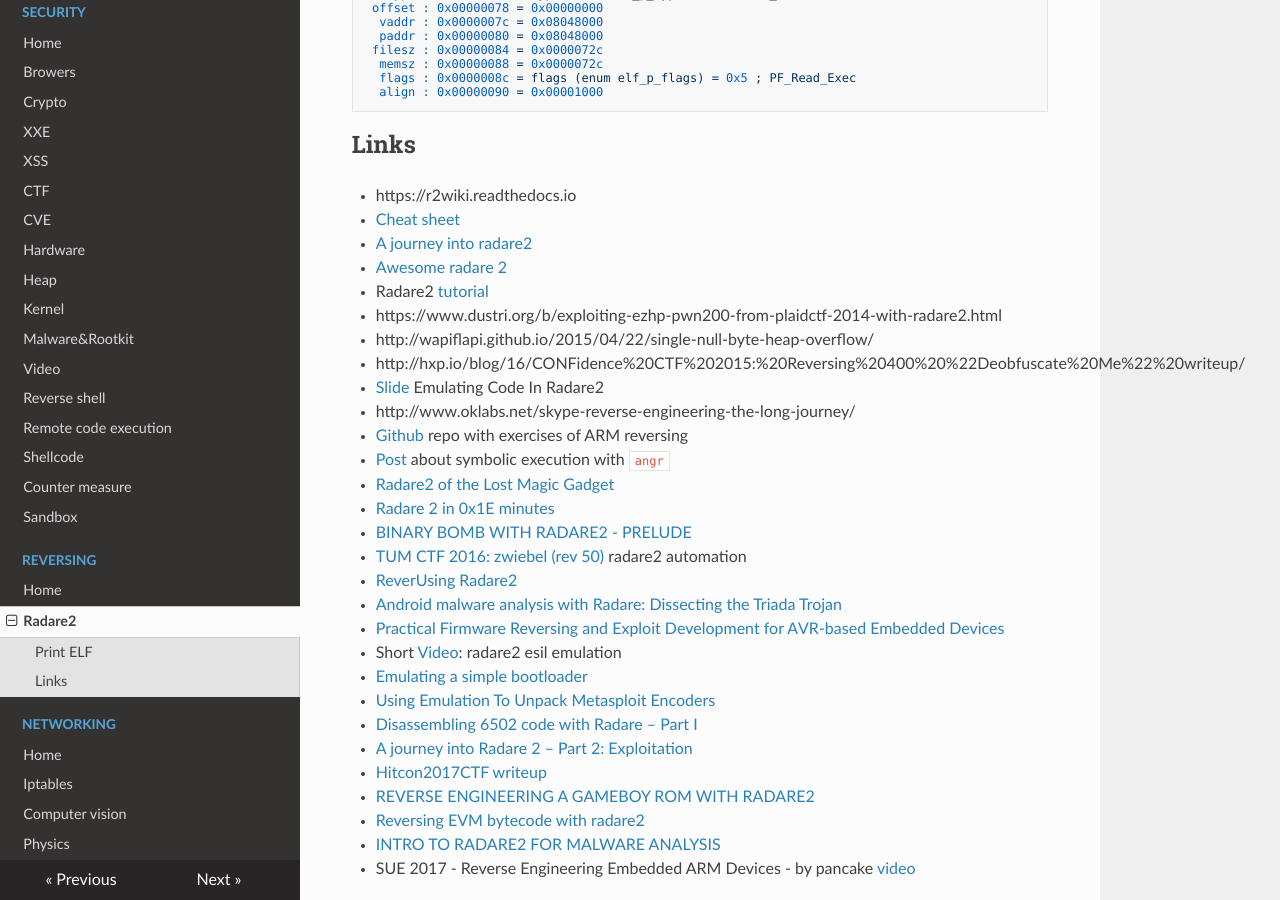
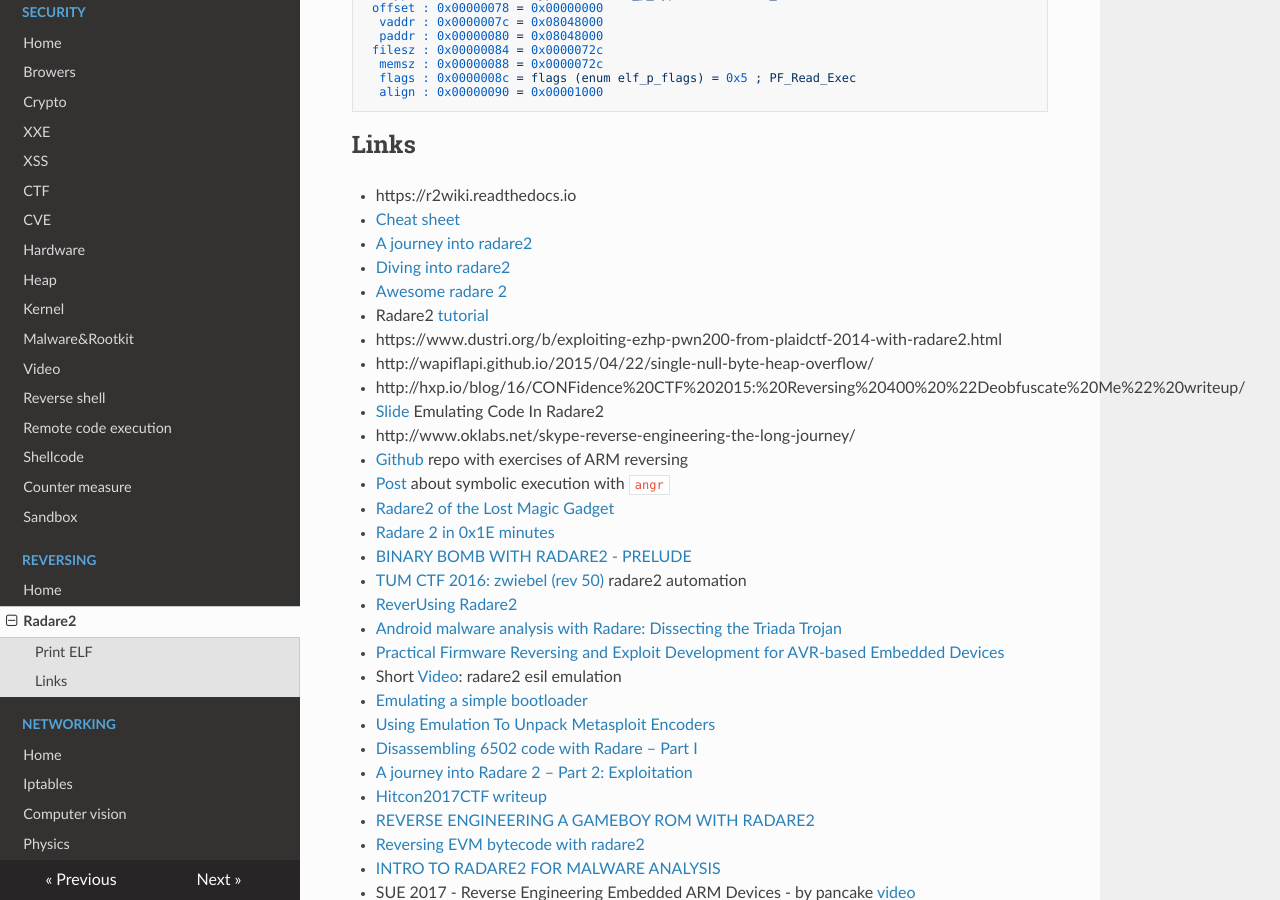
Before and after one commit to gipi/low-level, an MkDocs documentation site: the page built from docs/reversing/radare2.md, in a window 1280 px wide and 900 px high, scrolled down 1523 px. Built offline with MkDocs 1.6.1, drawn with Linux system fonts in a browser that asks for light colours; nearby versions of some CDN libraries; old or Windows-style settings are respelled for this version of MkDocs.

Commit message:
Update radare2.md

```diff
--- a/docs/reversing/radare2.md
+++ b/docs/reversing/radare2.md
@@ -105,6 +105,7 @@
  - https://r2wiki.readthedocs.io
  - [Cheat sheet](https://github.com/zxgio/r2-cheatsheet/blob/master/r2-cheatsheet.pdf)
  - [A journey into radare2](https://www.megabeets.net/a-journey-into-radare-2-part-1/)
+ - [Diving into radare2](https://blog.devit.co/diving-into-radare2/)
  - [Awesome radare 2](https://github.com/dukebarman/awesome-radare2)
  - Radare2 [tutorial](http://solidsec.blogspot.de/2015/10/tool-radare-2-open-source-alternative.html)
  - https://www.dustri.org/b/exploiting-ezhp-pwn200-from-plaidctf-2014-with-radare2.html
```
